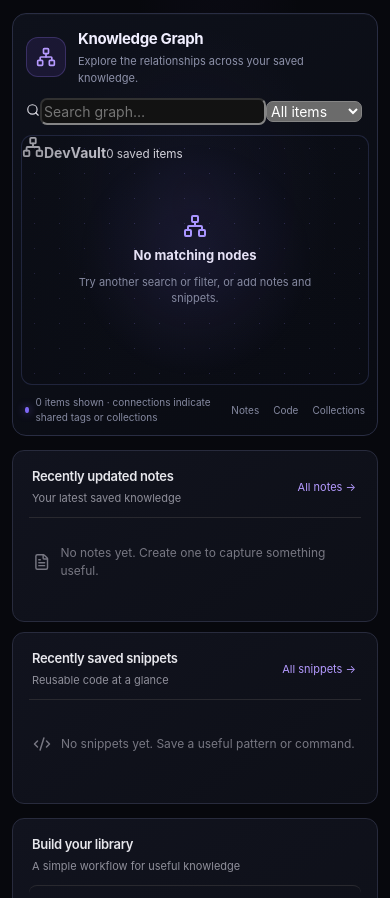
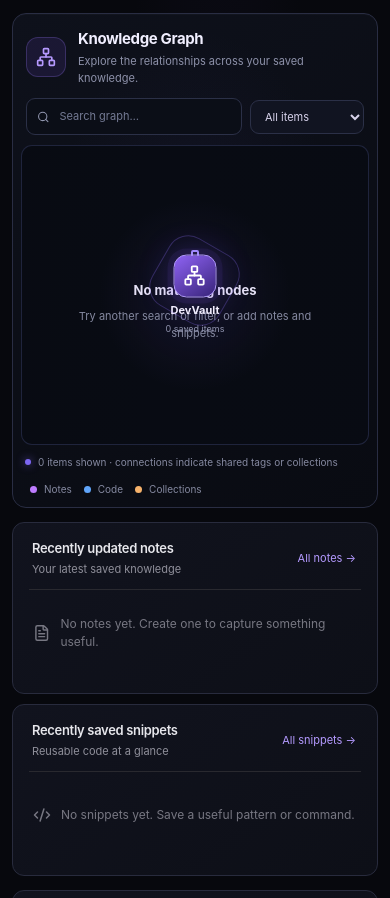
Before and after one commit to rajtivari/DevVault, a React (Vite) app: page / in a window 390 px wide. Shown: the part 897-1795 px from the top of the page. Built offline with nearby package versions, Linux system fonts and the light colour scheme.

Commit message:
Polish interactive Knowledge Graph layout and controls

```diff
--- a/src/App.css
+++ b/src/App.css
@@ -1627,3 +1627,52 @@ body, .app-shell { background: var(--dv-bg); }
   .graph-data-node strong { max-width: 80px; font-size: 9px; }
   .graph-data-node small { max-width: 78px; overflow: hidden; text-overflow: ellipsis; }
 }
+
+
+/* Knowledge Graph v2 — less decorative clutter, stronger node hierarchy, usable controls. */
+.knowledge-graph-card { border-radius: 14px; }
+.knowledge-graph-heading { align-items: flex-start; }
+.knowledge-graph-controls { display: flex; align-items: center; gap: 8px; min-width: 0; }
+.graph-search { display: flex; align-items: center; gap: 8px; min-width: 155px; padding: 8px 10px; color: #9297b0; border: 1px solid #2b3047; border-radius: 9px; background: #0b0e17; }
+.graph-search input { width: 100%; min-width: 0; color: #f0edff; outline: none; border: 0; background: transparent; font: inherit; font-size: 11px; }
+.graph-search input::placeholder { color: #747a94; }
+.graph-select { max-width: 130px; padding: 8px 24px 8px 10px; color: #d7d2eb; border: 1px solid #2b3047; border-radius: 9px; background: #111421; font-size: 11px; }
+.knowledge-graph-canvas { min-height: 340px; background-color: #080b13; background-image: radial-gradient(circle at 50% 50%, rgba(88, 64, 170, .15), transparent 42%), radial-gradient(rgba(132, 133, 185, .22) .7px, transparent .7px); background-size: auto, 22px 22px; }
+.knowledge-graph-lines { z-index: 0; }
+.knowledge-graph-lines line { transition: opacity 140ms ease; }
+.graph-hub { position: absolute; z-index: 1; left: 50%; top: 50%; display: flex; flex-direction: column; align-items: center; gap: 4px; transform: translate(-50%, -50%); pointer-events: none; }
+.graph-hub-icon { display: grid; place-items: center; width: 53px; height: 53px; color: #fff; border: 1px solid #b39aff; border-radius: 16px; background: linear-gradient(145deg, #8f63f4, #38247a); box-shadow: 0 0 0 6px rgba(135, 93, 255, .08), 0 0 35px rgba(124, 83, 255, .3); }
+.graph-hub strong { color: #f2eeff; font-size: 11px; }
+.graph-hub small { color: #9295b0; font-size: 9px; }
+.graph-hub-orbit { position: absolute; top: -13px; width: 78px; height: 78px; border: 1px solid rgba(145, 113, 255, .28); border-radius: 22px; transform: rotate(30deg); }
+.graph-data-node { z-index: 2; min-width: 92px; max-width: 132px; padding: 9px 9px 8px; border-radius: 12px; background: linear-gradient(145deg, rgba(18, 22, 37, .98), rgba(10, 13, 23, .98)); }
+.graph-data-node strong { max-width: 112px; font-size: 10px; }
+.graph-data-node small { max-width: 112px; overflow: hidden; text-overflow: ellipsis; }
+.graph-node-tag { max-width: 104px; overflow: hidden; text-overflow: ellipsis; white-space: nowrap; margin-top: 3px; padding: 3px 6px; color: #c2afff; border: 1px solid rgba(148, 113, 255, .2); border-radius: 6px; background: rgba(125, 91, 224, .1); font-size: 8px; }
+.graph-data-note .graph-node-icon { color: #d0a7ff; border-color: rgba(186, 122, 255, .3); background: rgba(149, 84, 228, .13); }
+.graph-data-snippet .graph-node-icon { color: #8ac8ff; border-color: rgba(88, 169, 255, .32); background: rgba(58, 136, 230, .13); }
+.graph-data-collection .graph-node-icon { color: #ffc18c; border-color: rgba(255, 169, 106, .3); background: rgba(230, 134, 68, .12); }
+.knowledge-graph-footer { flex-wrap: wrap; }
+.graph-legend { display: inline-flex; align-items: center; gap: 6px; }
+.graph-legend i { display: inline-block; width: 7px; height: 7px; margin-left: 5px; border-radius: 50%; }
+.legend-note { background: #be7cff; } .legend-code { background: #60a5fa; } .legend-collection { background: #f6b26b; }
+@media (min-width: 1000px) { .knowledge-graph-canvas { min-height: 390px; } }
+@media (max-width: 760px) {
+  .knowledge-graph-heading { gap: 12px; }
+  .knowledge-graph-controls { width: 100%; }
+  .graph-search { flex: 1; }
+  .graph-select { flex: 0 0 auto; }
+  .knowledge-graph-canvas { min-height: 330px; margin: 0 8px; }
+  .graph-data-node { min-width: 72px; max-width: 104px; padding: 6px; }
+  .graph-data-node strong { max-width: 90px; font-size: 9px; }
+  .graph-node-tag { max-width: 85px; }
+  .graph-hub-icon { width: 43px; height: 43px; border-radius: 13px; }
+}
+@media (max-width: 420px) {
+  .knowledge-graph-canvas { min-height: 300px; }
+  .graph-data-node { min-width: 60px; max-width: 84px; }
+  .graph-data-node .graph-node-icon { width: 24px; height: 24px; }
+  .graph-data-node strong { max-width: 73px; font-size: 8px; }
+  .graph-data-node small { max-width: 73px; font-size: 7px; }
+  .graph-node-tag { max-width: 70px; font-size: 7px; }
+}
```
